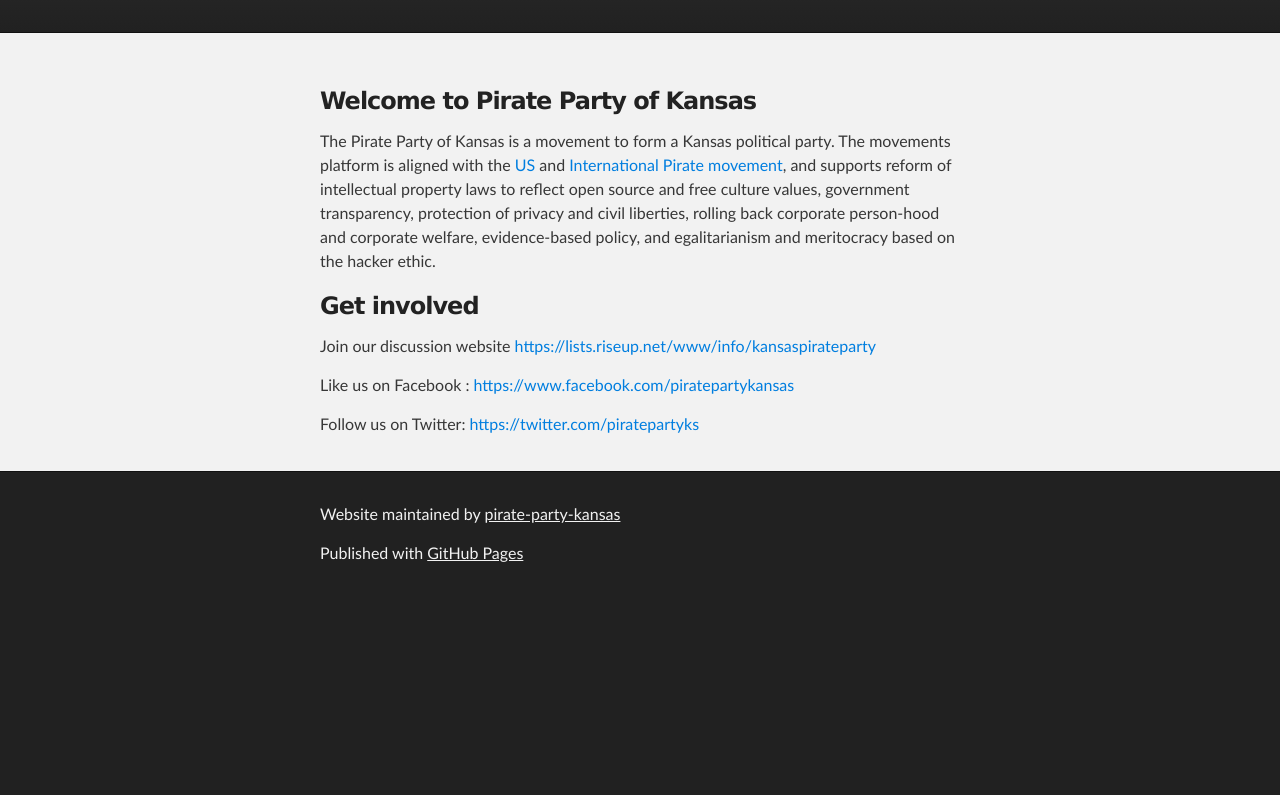
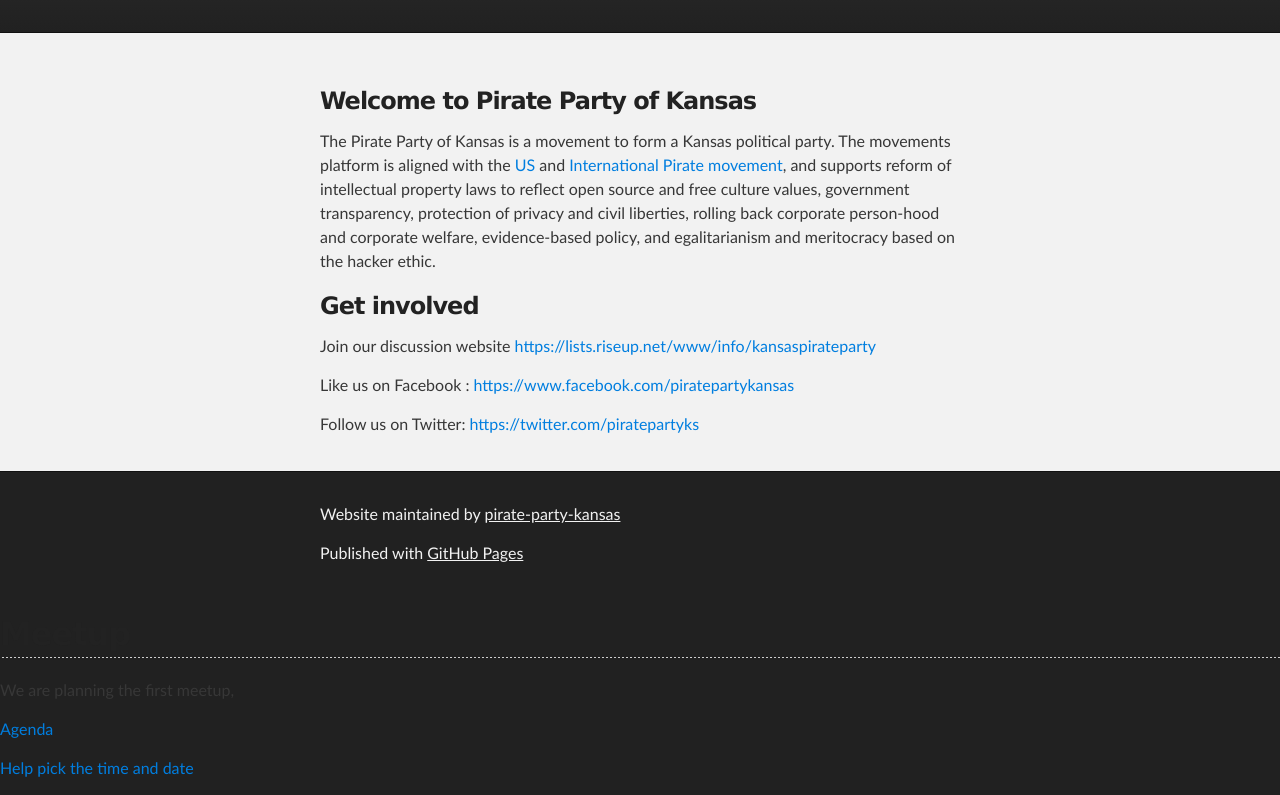
Before and after one commit to pirate-party-kansas/website, a plain HTML site: page index.html in a window 1280 px wide. Shown: the part 177-972 px from the top of the page. Before the commit the page ends 800 px from the top, so only its background shows below. Drawn offline with Linux system fonts and the light colour scheme.

Commit message:
Update index.html
adding meetup details

```diff
--- a/index.html
+++ b/index.html
@@ -53,6 +53,12 @@
       </footer>
     </div>
 
+<h2>Meetup</h2>
+<p>
+We are planning the first meetup,
+  <p><a href="http://piratepad.net/RQ7HxkC8OL">Agenda</a></p>
+  <p><a href="http://doodle.com/h77fwfxuxddniu32">Help pick the time and date</a></p>
+
 
 
   </body>
```
